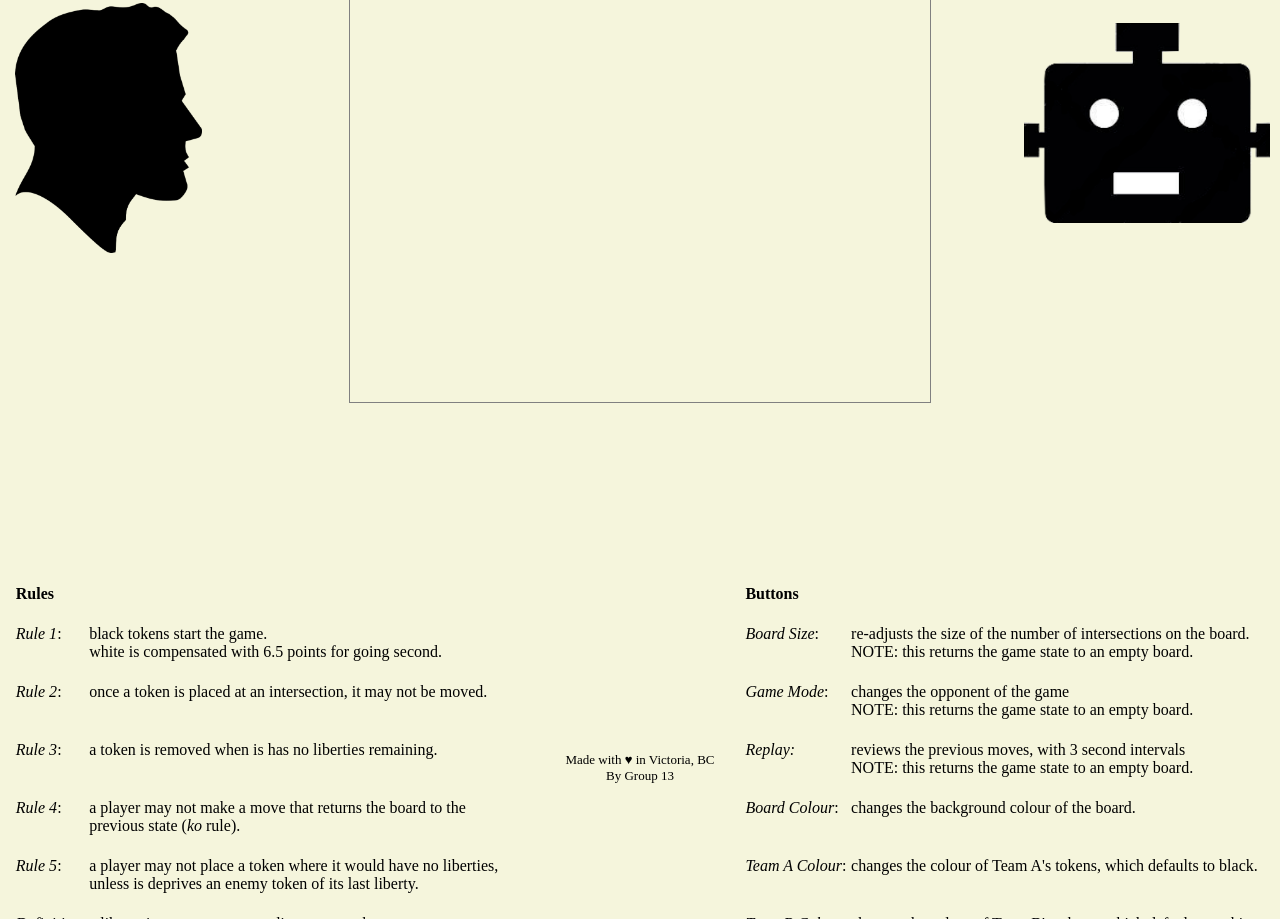
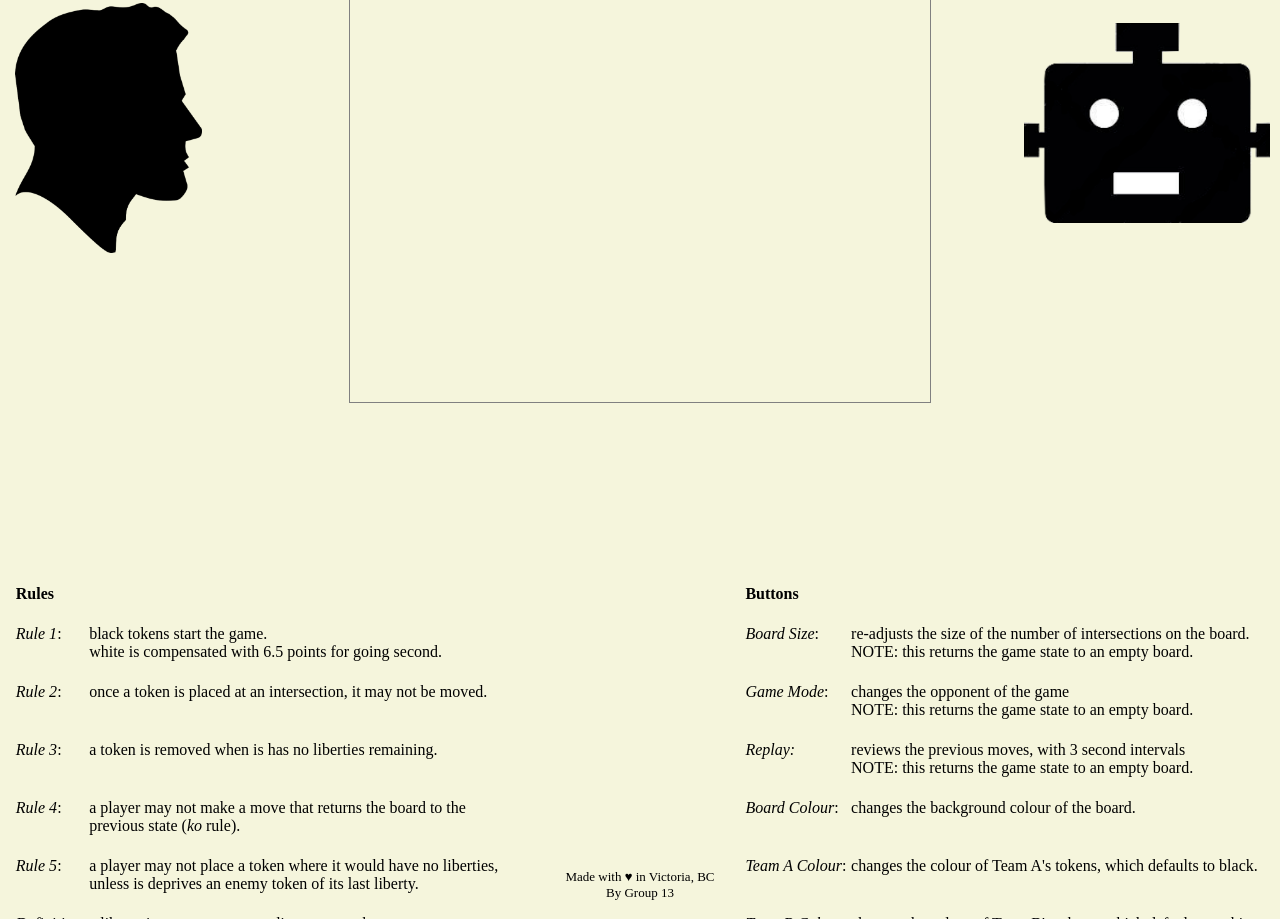
Before and after one commit to jbarlo/SENG299Project, a website: page public/index.html in a window 1280 px wide. Shown: the part 258-1177 px from the top of the page. Before the commit the page ends 1060 px from the top, so only its background shows below. Drawn offline with Linux system fonts and the light colour scheme; no server answers.

Commit message:
Update style.css
Changed formatting of "Made in..." to be below Rules & Buttons.

```diff
--- a/public/style.css
+++ b/public/style.css
@@ -59,7 +59,7 @@ body {
 
 #last {
     position: relative;
-    top: 12%;
+    top: 27%;
 }
 
 .inner {display: inline-block;}
```
